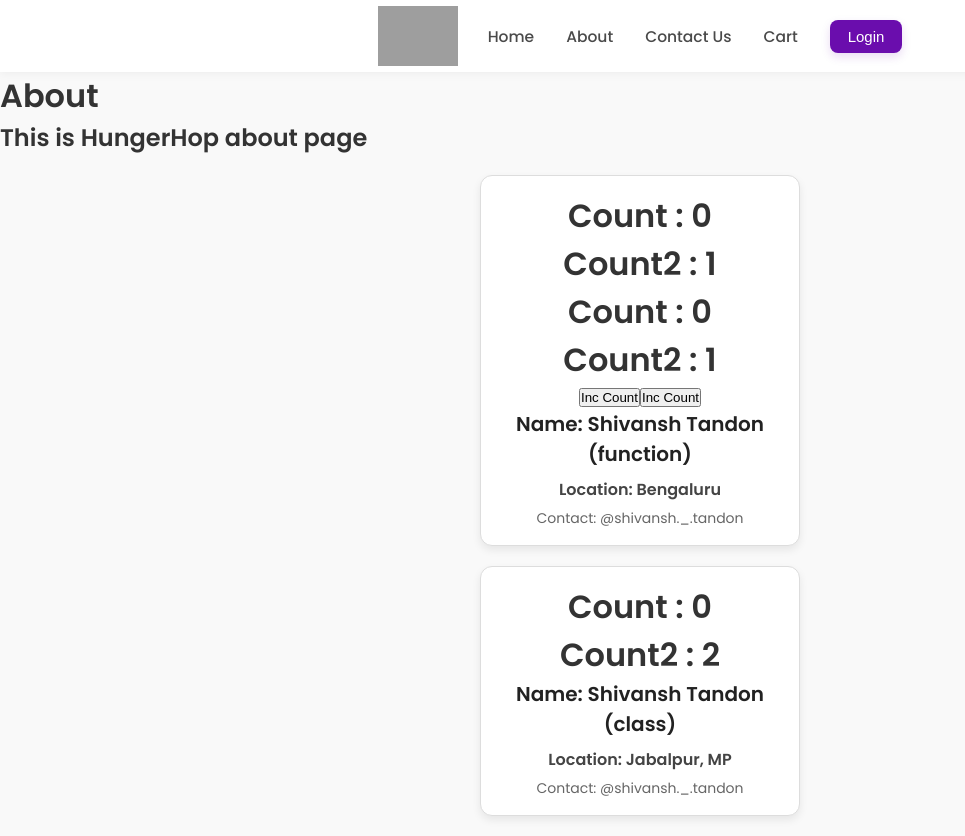
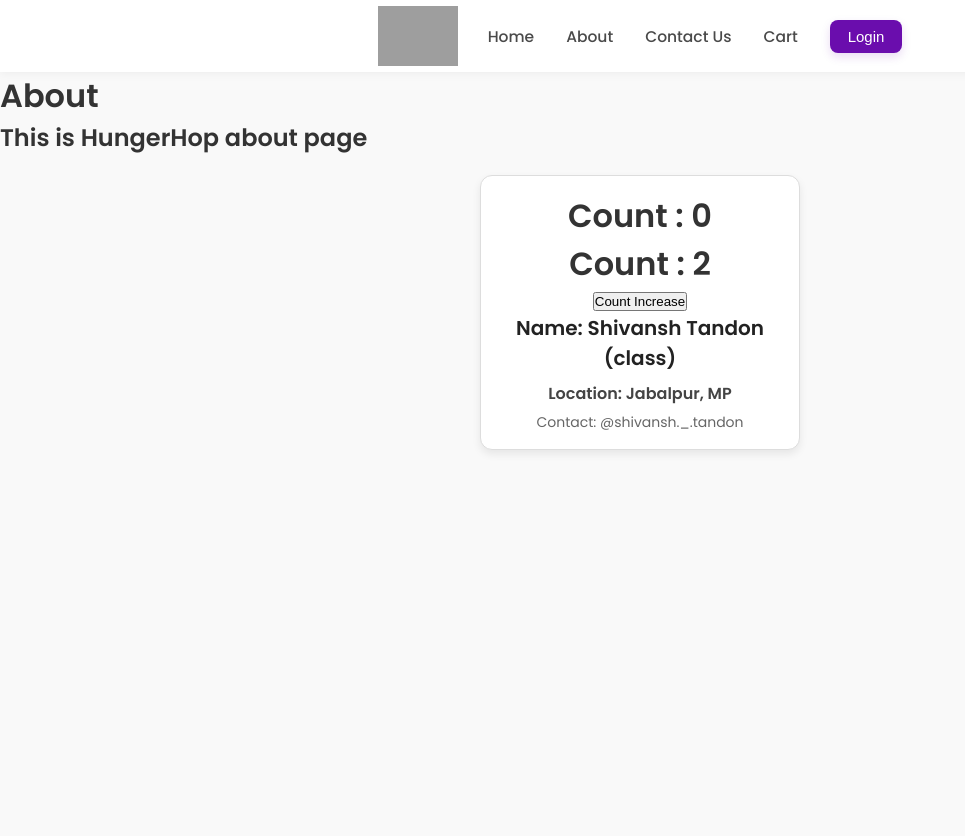
Before and after one commit to shivanshtanonwork/HungerHop, a React (Vite) app: page /about in a window 1280 px wide. Shown: the whole page, without its empty margins (0-965 px from the left). After the commit the page ends 800 px from the top, so only its background shows below. Built offline with nearby package versions, Linux system fonts and the light colour scheme; grey boxes are pictures that could not be loaded.

Commit message:
Updating state in class component

```diff
--- a/src/components/About.jsx
+++ b/src/components/About.jsx
@@ -6,7 +6,7 @@ const About = () => {
     <div>
       <h1>About</h1>
       <h2>This is HungerHop about page</h2>
-      <User name={"Shivansh Tandon (function)"} />
+      {/* <User name={"Shivansh Tandon (function)"} /> */}
       <UserClass name={"Shivansh Tandon (class)"} location={"Jabalpur, MP"} />
     </div>
   );
--- a/src/components/User.jsx
+++ b/src/components/User.jsx
@@ -11,17 +11,19 @@ const User = ({ name }) => {
       count2: prev.count2 + 1,
     }));
   };
-  const handleClick2 = () => {
-    setCounts((prev) => prev.map((val) => val + 1));
-  };
+  // const handleClick2 = () => {
+  //   setCounts((prev) => prev.map((val) => val + 1));
+  // };
   return (
     <div className="user-card">
       <h1>Count : {count.count1}</h1>
       <h1>Count2 : {count.count2}</h1>
       <h1>Count : {counts[0]}</h1>
       <h1>Count2 : {counts[1]}</h1>
-      <button onClick={handleClick}>Inc Count</button>
-      <button onClick={handleClick2}>Inc Count</button>
+      <button onClick={() => handleClick}>Inc Count</button>
+      <button onClick={() => setCounts((prev) => prev.map((val) => val + 1))}>
+        Inc Count
+      </button>
 
       <h2>Name: {name}</h2>
       <h3>Location: Bengaluru</h3>
--- a/src/components/UserClass.jsx
+++ b/src/components/UserClass.jsx
@@ -15,7 +15,17 @@ class UserClass extends React.Component {
     return (
       <div className="user-card">
         <h1>Count : {count}</h1>
-        <h1>Count2 : {count2}</h1>
+        <h1>Count : {count2}</h1>
+        <button
+          onClick={() => {
+            this.setState({
+              count: this.state.count + 1,
+              count2: this.state.count2 + 1,
+            });
+          }}
+        >
+          Count Increase
+        </button>
         <h2>Name: {name}</h2>
         <h3>Location: {location}</h3>
         <h4>Contact: @shivansh._.tandon</h4>
```
